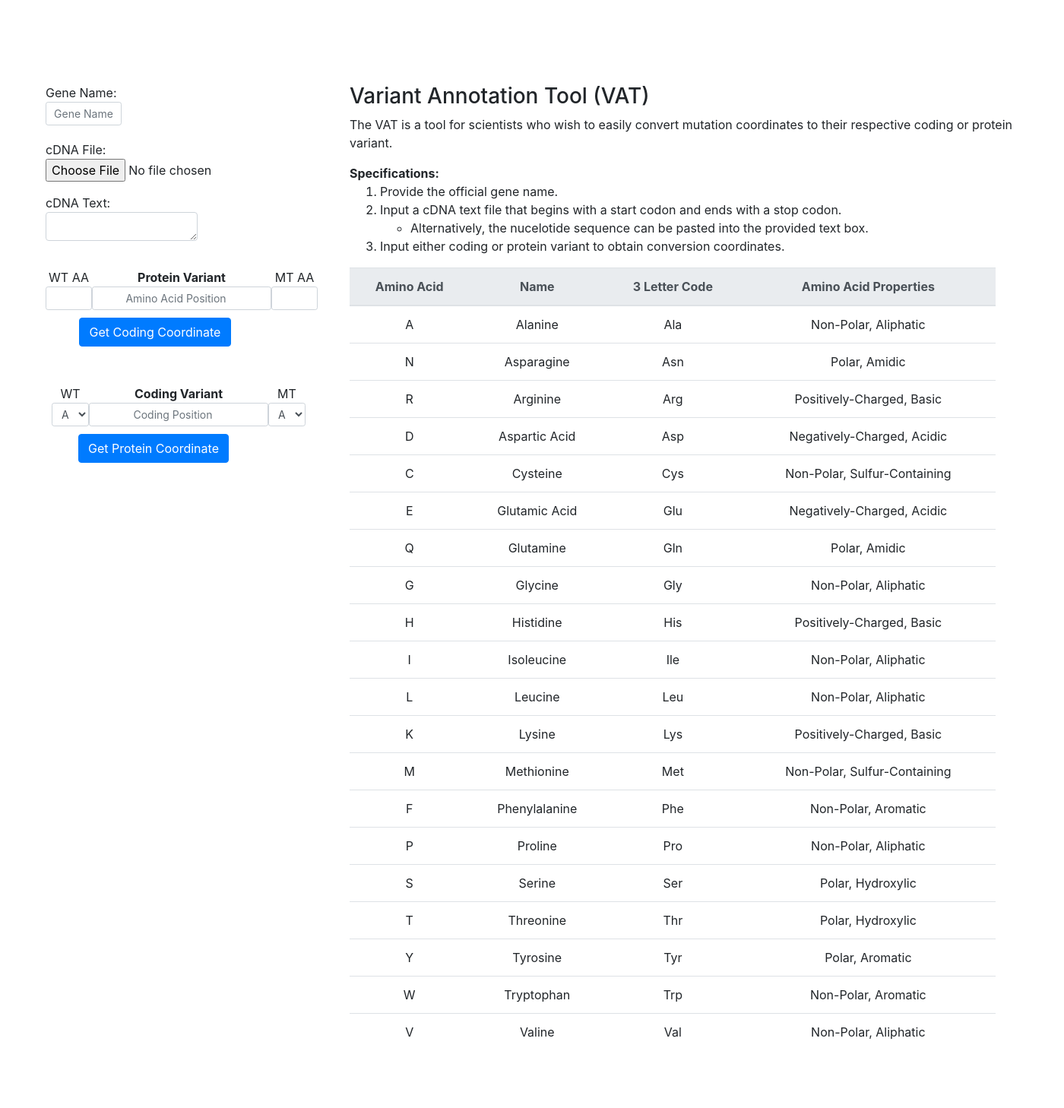
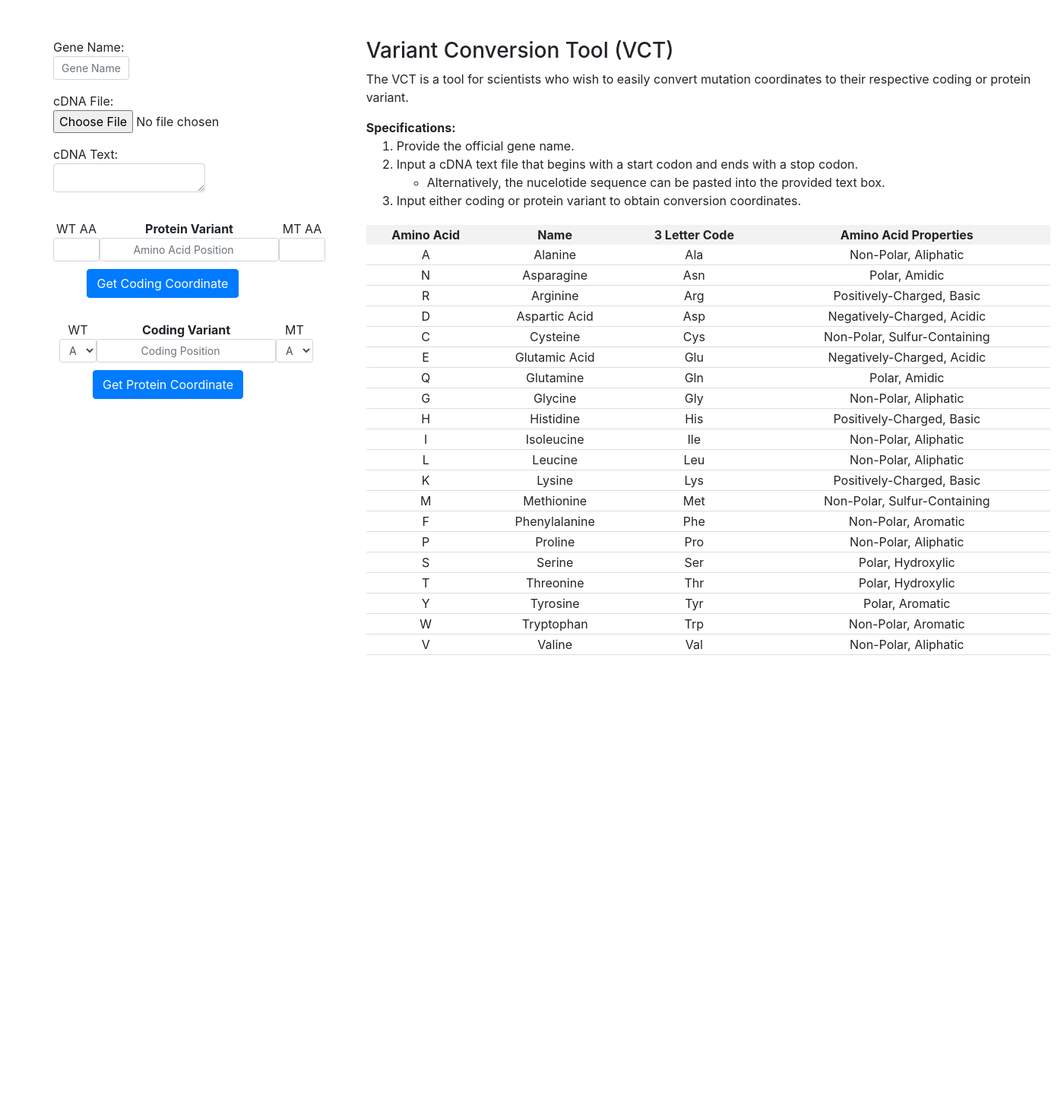
Before and after one commit to JustinzGit/variant_conversion_tool, a Django app: page /conversion/ in a window 1400 px wide. Shown: the whole page at 76% size. After the commit the page ends 862 px from the top, so only its background shows below. Run offline with Django 3.2, Linux system fonts and the light colour scheme; some libraries are stand-ins or nearby versions.

Commit message:
style changes

```diff
--- a/conversion/static/conversion/styles.css
+++ b/conversion/static/conversion/styles.css
@@ -1,17 +1,6 @@
-.grid-container {
-    padding-top: 50px;
-    display: grid;
-    grid-template-columns: 400px auto;
-}
-
-.grid-item {
-    padding: 60px;
-  }
-
 /*Gene name input*/
 #gene_name {
     width: 100px;
-    margin-bottom: 20px;
 }
 
 /* cDNA text box */
@@ -19,14 +8,24 @@
     width: 200px;
 }
 
+.col-md-4 {
+    padding-left: 5%;
+    padding-top: 50px;
+}
+
+.col-md-8 {
+    padding-top: 50px;
+}
+
+
+/*Protein variant div*/
+#aa_input{
+    width: 400px;
+}
+
 /* Amino acid inputs */
 #wt_aa, #mt_aa {
     width: 61px;
-}
-
-/*AA input div*/
-#aa_input{
-    width: 400px;
 }
 
 /*Selections for aa input*/
@@ -43,38 +42,60 @@
     margin-left: 44px;
 }
 
+
+
+
+
+
+
 /*NT input div*/
 #nt_input {
     width: 400px;
     margin-left: 8px;
 }
 
-#nt_input > select {
+/* #nt_input > select {
     width: 50px;
-}
+} */
 
 /*Selections for nt input*/
 #nt_input, #wt_nt, #nt_location, #mt_nt{
     float: left;
     overflow: hidden;
-    padding-top: 20px;
+    padding-top: 10px;
     padding-bottom: 10px;
 }
 
 /*Button to submit form*/
-#protein_button{
+#protein_button {
     width: 200px;
-    margin-left: 35px;
+    margin-left: 44px;
     padding-bottom: 40px;
 }
+
 
 ::-webkit-input-placeholder {
     text-align: center;
   }
 
+
 #variant_table, #aa_table{
-    width: 850px;
+    width: 900px;
 }
+
+#aa_table {
+    margin-top: 20px;
+}
+
+#aa_table tr > th {
+    background-color: #f2f2f2;
+}
+
+#aa_table tr > td {
+    height: 27px;
+    border-bottom: 1px solid #ddd;
+}
+
 
 #gnomad_table, #variant_table, #aa_table th, td{
     text-align: center;
--- a/conversion/templates/conversion/index.html
+++ b/conversion/templates/conversion/index.html
@@ -1,15 +1,13 @@
 {% extends "conversion/layout.html" %}
 
 {% block body %}
-    <table id="aa_table" class="table">
-        <thead class="thead-light">
+    <table id="aa_table">
         <tr>
             <th scope="col">Amino Acid</th>
             <th scope="col">Name</th>
             <th scope="col">3 Letter Code</th>
             <th scope="col">Amino Acid Properties</th>
         </tr>
-        </thead>
         <tbody>
         {% for entry in aa_table %}
             <tr>
--- a/conversion/templates/conversion/layout.html
+++ b/conversion/templates/conversion/layout.html
@@ -2,7 +2,7 @@
 
 <html lang="en">
     <head>
-        <title>VAT</title>
+        <title>VCT</title>
         <!-- Required meta tags -->
         <meta charset="utf-8">
         <meta name="viewport" content="width=device-width, initial-scale=1, shrink-to-fit=no">
@@ -18,13 +18,14 @@
     </head>
 
     <body>
-        <div class="grid-container">
-            <div class="grid-item">
+        <div class="container-fluid">
+            <div class="row">
+                <div class="col-md-4">
                     <form id="variant_form" enctype="multipart/form-data" method="POST">
                         {% csrf_token %}
                         <p>Gene Name: <input id="gene_name" type="text" class="form-control form-control-sm" name="gene_name" placeholder="Gene Name"></p>
 
-                    <p>cDNA File: <input name="cdna_file" type="file"></p>
+                        <p>cDNA File: <br><input name="cdna_file" type="file"></p>
 
                         <p>cDNA Text: <textarea id="textbox" class="form-control" name="cdna_text" rows="1.5"></textarea></p>
 
@@ -74,9 +75,10 @@
                     </form>
                 </div>
 
-            <div class="grid-item">
-                <h3>Variant Annotation Tool (VAT)</h3>
-                <p>The VAT is a tool for scientists who wish to easily convert mutation coordinates to their
+
+                <div class="col-md-8">
+                    <h3>Variant Conversion Tool (VCT)</h3>
+                    <p>The VCT is a tool for scientists who wish to easily convert mutation coordinates to their
                         respective coding or protein variant.</p>
                     <!-- <ul>
                         <li>Annotation tab provides coding and protein coordinate conversions.</li>
@@ -97,5 +99,6 @@
                     {% endblock %}
                 </div>
             </div>
+        </div>
     </body>
 </html>
```
Lines whose indentation alone changed are shown as unchanged.
